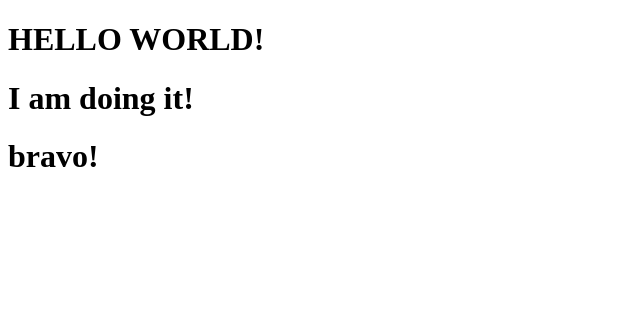
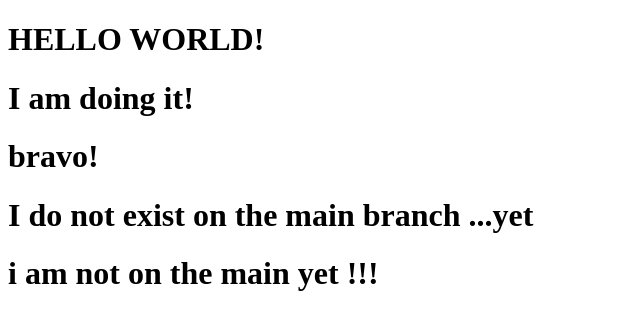
Before and after one commit to douja123/learning-git1, a plain HTML site: page index.html in a window 1280 px wide. Shown: the whole page, without its empty margins (0-640 px from the left). Drawn offline with Linux system fonts and the light colour scheme.

Commit message:
add line html

```diff
--- a/index.html
+++ b/index.html
@@ -10,5 +10,7 @@
     <h1>HELLO WORLD!</h1>
     <h1>I am doing it!</h1>
     <h1>bravo!</h1>
+    <h1>I do not exist on the main branch ...yet</h1>
+    <h1>i am not on the main yet !!!</h1>
 </body>
 </html>
```
